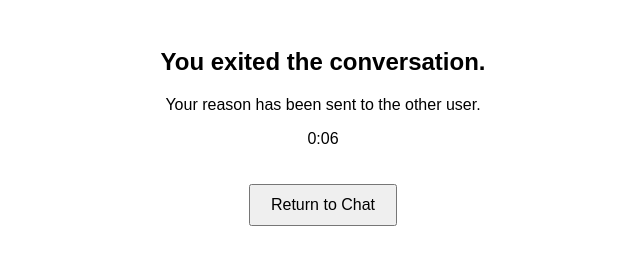
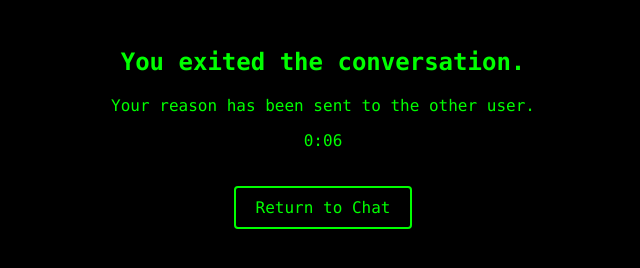
Before and after one commit to hyunju12345/GhostChat, a website: page home.html in a window 1280 px wide. Shown: the whole page, without its empty margins (317-957 px from the left). Drawn offline with Linux system fonts and the light colour scheme.

Commit message:
Update home.html

```diff
--- a/home.html
+++ b/home.html
@@ -7,15 +7,23 @@
     <title>Conversation Ended</title>
     <style>
         body {
-            font-family: sans-serif;
+            font-family: 'Consolas', 'Courier New', monospace;
             padding: 20px;
             text-align: center;
+            background: #000;
+            color: #00ff00;
         }
 
         button {
             padding: 10px 20px;
             font-size: 16px;
             margin-top: 20px;
+            background: #000;
+            color: #00ff00;
+            border: 2px solid #00ff00;
+            border-radius: 4px;
+            font-family: 'Consolas', 'Courier New', monospace;
+            cursor: pointer;
         }
     </style>
 </head>
```
